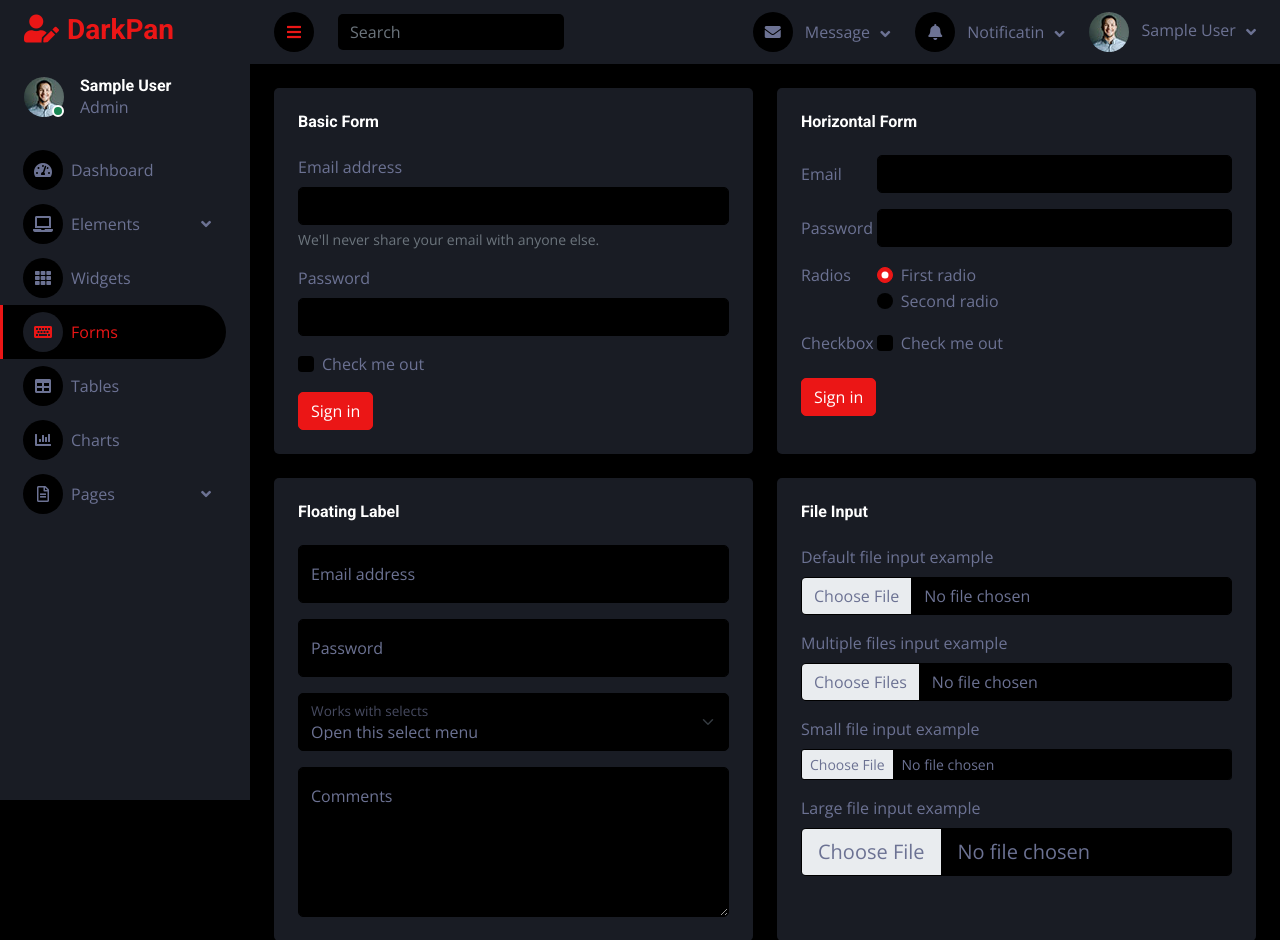
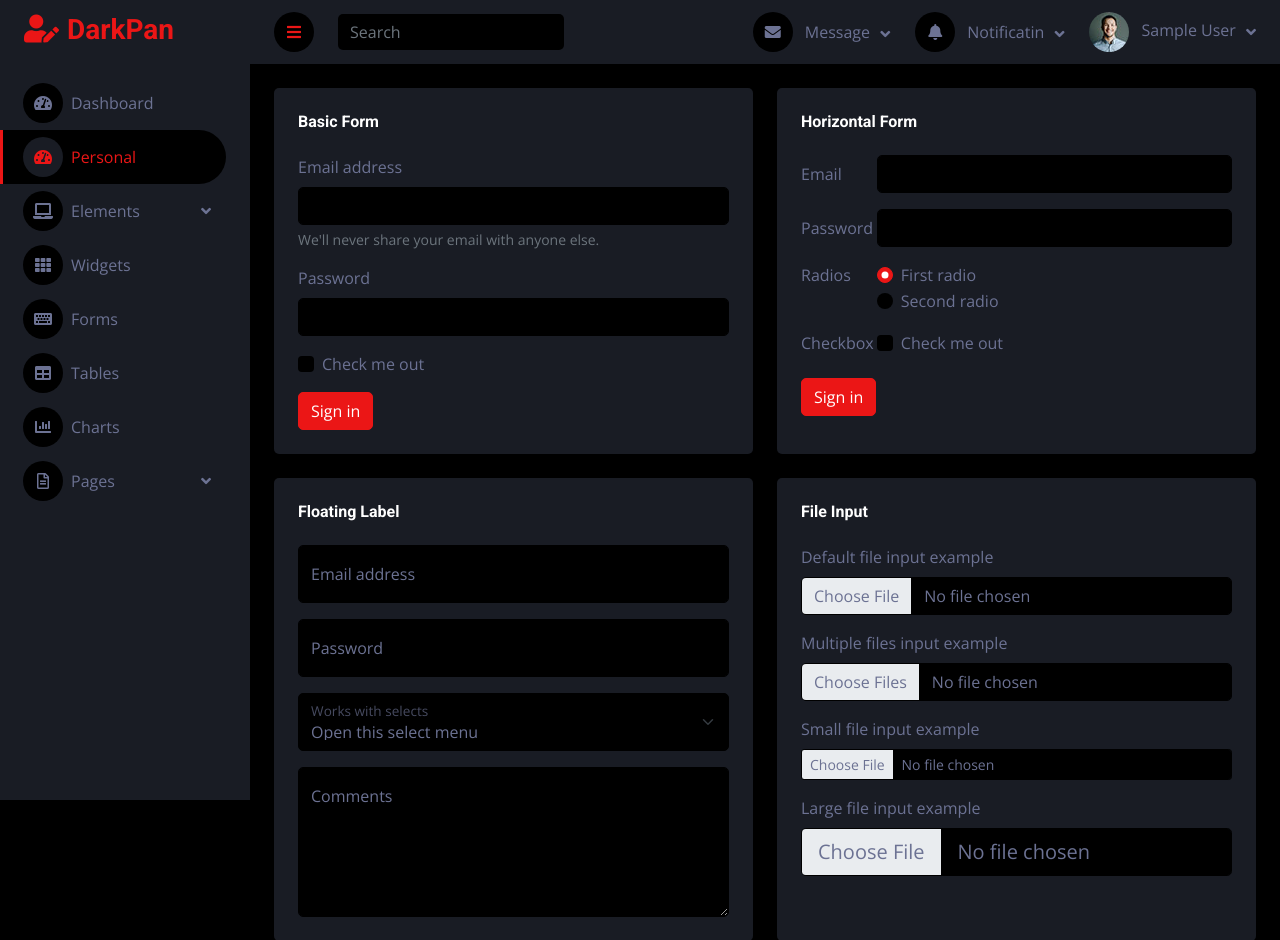
Before and after one commit to mjobayed/poly-2026, a PHP site: page /admin/personal.php in a window 1280 px wide. Shown: the top 940 px of the page. Run offline with PHP 8.4, Linux system fonts and the light colour scheme; the visitor is signed in with stand-in values (Sample User, id 1); some libraries are stand-ins or nearby versions.

Commit message:
feat: add an entry for personal

```diff
--- a/020-class-21/admin/sidebar.php
+++ b/020-class-21/admin/sidebar.php
@@ -4,7 +4,7 @@
                 <a href="index.html" class="navbar-brand mx-4 mb-3">
                     <h3 class="text-primary"><i class="fa fa-user-edit me-2"></i>DarkPan</h3>
                 </a>
-                <div class="d-flex align-items-center ms-4 mb-4">
+                <!--<div class="d-flex align-items-center ms-4 mb-4">
                     <div class="position-relative">
                         <img class="rounded-circle" src="img/user.jpg" alt="" style="width: 40px; height: 40px;">
                         <div class="bg-success rounded-circle border border-2 border-white position-absolute end-0 bottom-0 p-1"></div>
@@ -13,9 +13,10 @@
                         <h6 class="mb-0"><?php echo $_SESSION['uname']; ?></h6>
                         <span>Admin</span>
                     </div>
-                </div>
+                </div>-->
                 <div class="navbar-nav w-100">
-                    <a href="index.html" class="nav-item nav-link"><i class="fa fa-tachometer-alt me-2"></i>Dashboard</a>
+                    <a href="index.php" class="nav-item nav-link"><i class="fa fa-tachometer-alt me-2"></i>Dashboard</a>
+                    <a href="personal.php" class="nav-item nav-link active"><i class="fa fa-tachometer-alt me-2"></i>Personal</a>
                     <div class="nav-item dropdown">
                         <a href="#" class="nav-link dropdown-toggle" data-bs-toggle="dropdown"><i class="fa fa-laptop me-2"></i>Elements</a>
                         <div class="dropdown-menu bg-transparent border-0">
@@ -25,7 +26,7 @@
                         </div>
                     </div>
                     <a href="widget.html" class="nav-item nav-link"><i class="fa fa-th me-2"></i>Widgets</a>
-                    <a href="form.html" class="nav-item nav-link active"><i class="fa fa-keyboard me-2"></i>Forms</a>
+                    <a href="form.html" class="nav-item nav-link"><i class="fa fa-keyboard me-2"></i>Forms</a>
                     <a href="table.html" class="nav-item nav-link"><i class="fa fa-table me-2"></i>Tables</a>
                     <a href="chart.html" class="nav-item nav-link"><i class="fa fa-chart-bar me-2"></i>Charts</a>
                     <div class="nav-item dropdown">
```
